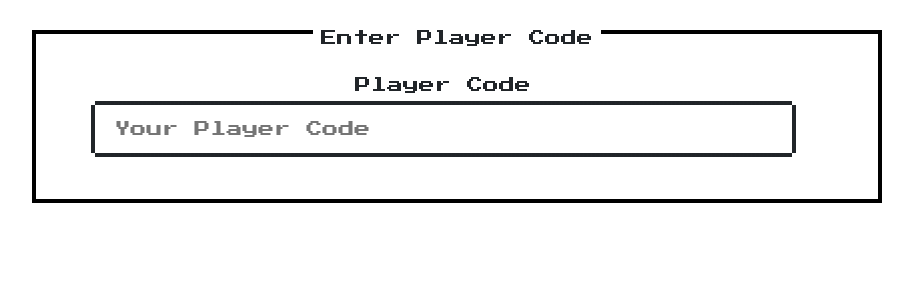
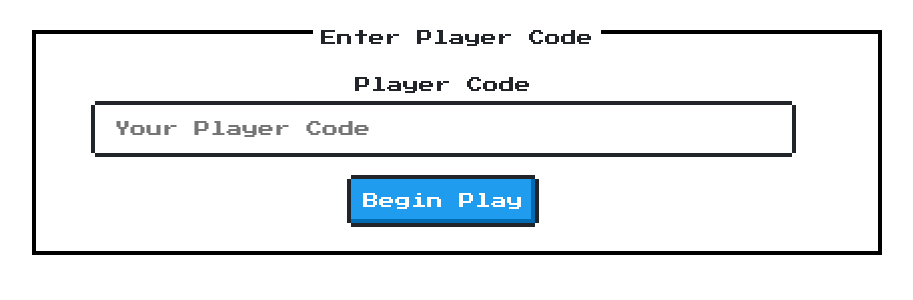
Before and after one commit to cspt3-bw2-team6/Front-End, a React (Create React App) app: page / in a window 1280 px wide. Shown: the top 300 px of the page, without its empty margins (183-1096 px from the left). Built offline with nearby package versions, Linux system fonts and the light colour scheme.

Commit message:
Add begin play button

```diff
--- a/src/components/Authentication/Form/index.jsx
+++ b/src/components/Authentication/Form/index.jsx
@@ -1,5 +1,4 @@
 import React, { Component } from "react";
-import axios from "axios";
 import "nes.css/css/nes.min.css";
 import "./Form.css";
 
@@ -8,10 +7,6 @@ class Form extends Component {
     super(props);
     this.state = {
       playercode: ""
-      // username: "",
-      // password: "",
-      // confirm: "",
-      // error: ""
     };
   }
 
@@ -20,59 +15,6 @@ class Form extends Component {
       [e.target.name]: e.target.value
     });
   };
-
-  // checkReg = () => {
-  //   if (this.state.password.length < 8) {
-  //     this.setState({ error: "Password must be at least 8 characters" });
-  //     return false;
-  //   } else if (!this.state.username) {
-  //     this.setState({ error: "Please include a username" });
-  //     return false;
-  //   } else if (this.state.password !== this.state.confirm) {
-  //     this.setState({ error: "Passwords do not match" });
-  //     return false;
-  //   } else return true;
-  // };
-
-  // getEndpoint = () => {
-  //   const baseUrl =
-  //     process.env.REACT_APP_BASE_ENDPOINT || "http://localhost:8000";
-  //   if (this.props.type === "register") return `${baseUrl}/rest-auth/registration/`;
-  //   else return `${baseUrl}/rest-auth/login/`;
-  // };
-
-  // packUser = () => {
-  //   if (this.props.type === "register")
-  //     return {
-  //       username: this.state.username,
-  //       password1: this.state.password,
-  //       password2: this.state.confirm
-  //     };
-  //   else
-  //     return {
-  //       username: this.state.username,
-  //       password: this.state.password
-  //     };
-  // };
-
-  // authorize = e => {
-  //   e.preventDefault();
-  //   this.setState({ error: "" });
-  //   if (this.props.type === "register" && !this.checkReg()) return;
-  //   const endpoint = this.getEndpoint();
-  //   console.log(endpoint)
-  //   const usr = this.packUser();
-  //   return axios
-  //     .post(endpoint, usr)
-  //     .then(res => {
-  //       localStorage.setItem("key", res.data.key);
-  //       this.props.history.push("/game");
-  //     })
-  //     .catch(err => {
-  //       this.setState({ error: err.message, showError: true });
-  //       console.log(err);
-  //     });
-  // };
 
   render() {
     return (
@@ -89,43 +31,10 @@ class Form extends Component {
               onChange={this.inputHandler}
             />
           </div>
-          {/* <div className="nes-field auth-input">
-            <label htmlFor="password_field">Password</label>
-            <input
-              type="password"
-              id="password_field"
-              className="nes-input"
-              placeholder="Your Password"
-              name="password"
-              onChange={this.inputHandler}
-            />
-          </div> */}
-          {/* {this.props.type === "register" && (
-            <div className="nes-field auth-input">
-              <label htmlFor="confirm_field">Confirm Password</label>
-              <input
-                type="password"
-                id="confirm_field"
-                className="nes-input"
-                placeholder="Confirm Password"
-                name="confirm"
-                onChange={this.inputHandler}
-              />
-            </div>
-          )} */}
-          {/* {this.props.type === "register" ? (
-            <button type="submit" className="nes-btn is-primary">
-              Register Account
-            </button>
-          ) : (
-            <button type="submit" className="nes-btn is-primary">
-              Log In
-            </button>
-          )} */}
+          <button type="submit" className="nes-btn is-primary">
+            Begin Play
+          </button>
         </form>
-        {/* {this.state.error && (
-          <span className="nes-text is-error">{this.state.error}</span>
-        )} */}
       </div>
     );
   }
```
